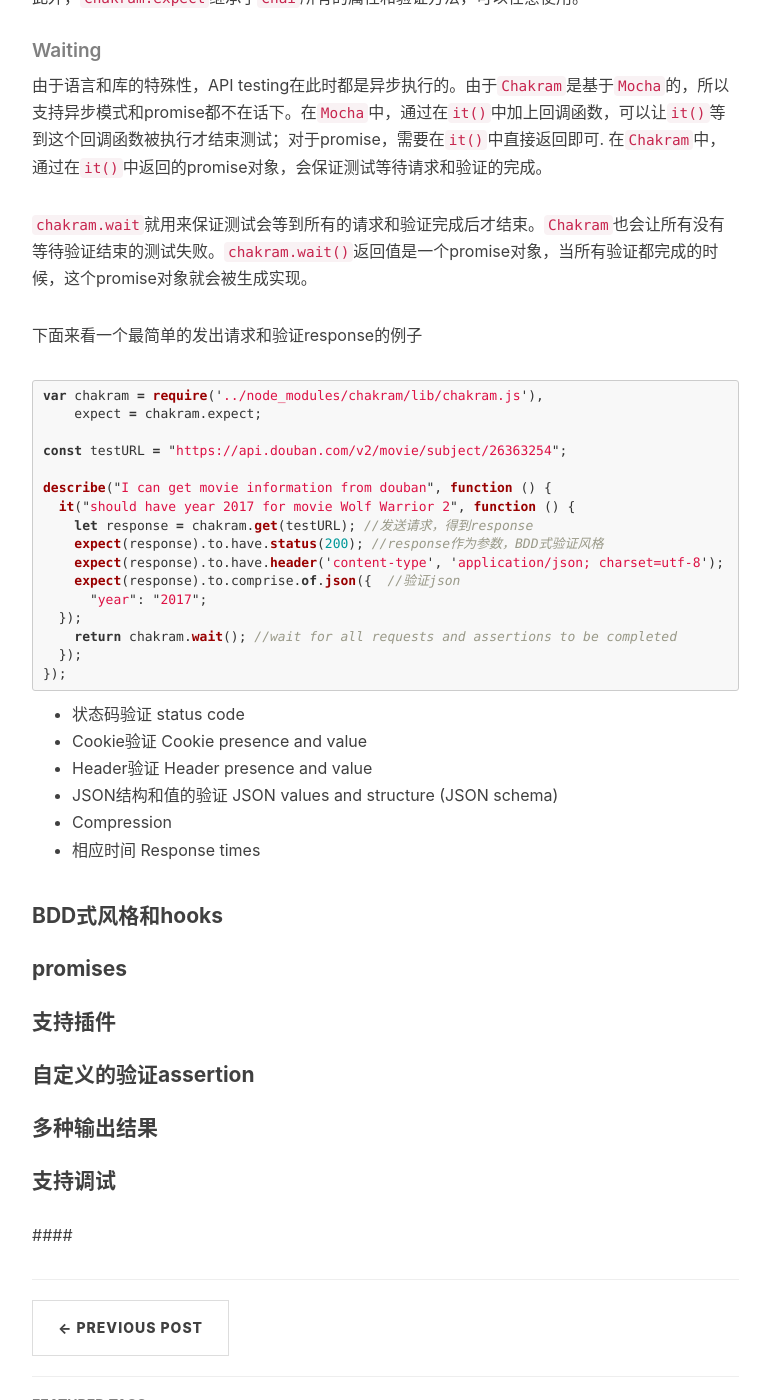
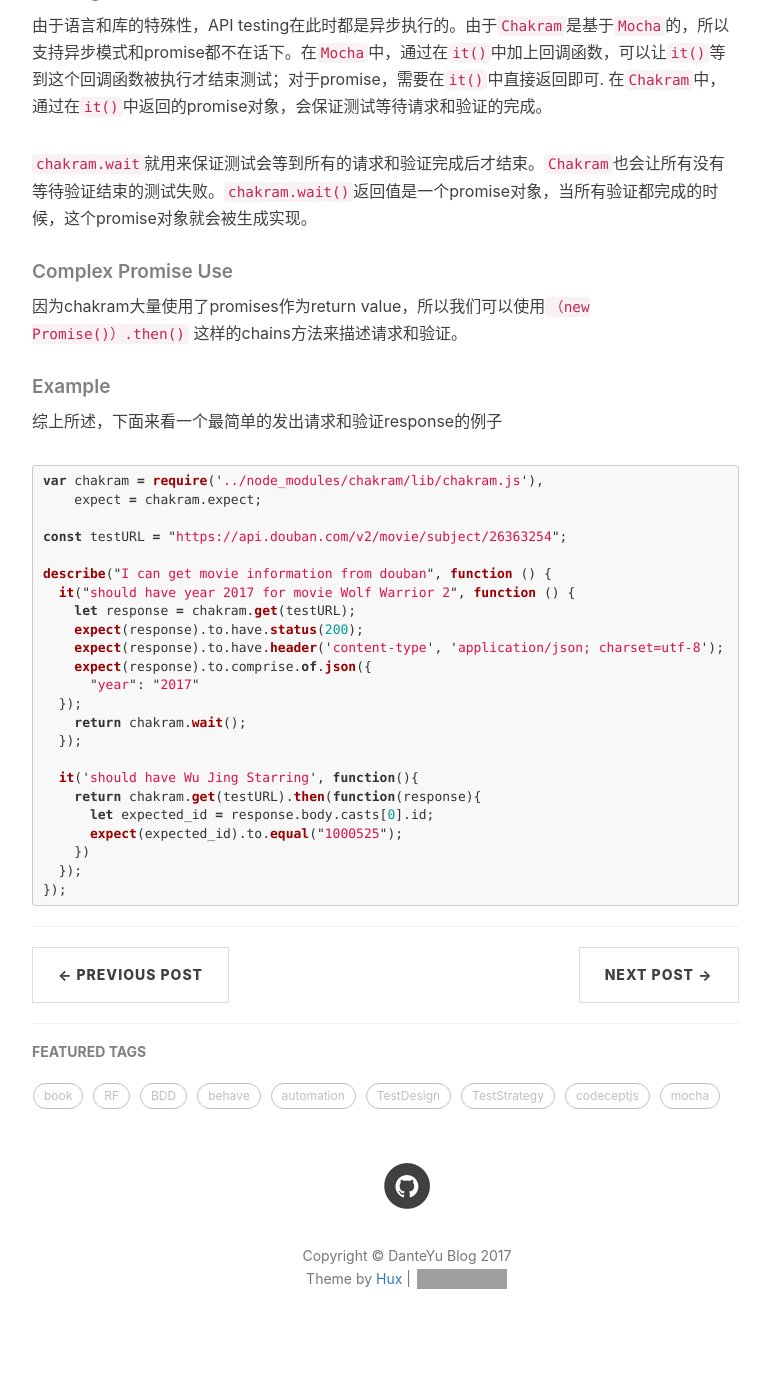
Before and after one commit to DanteYu/DanteYu.github.io, a Jekyll site: the page built from _posts/2017-11-05-Chakram.markdown, in a window 1280 px wide and 1400 px high, scrolled down 1814 px. Shown: the whole window, without its empty margins (233-1003 px from the left). Built offline with Jekyll 4.4.1, drawn with Linux system fonts in a browser that asks for light colours; nearby versions of some CDN libraries; comment, search, counter and statistics services are not loaded; some of the changed text lies outside the part shown; grey boxes are pictures that could not be loaded.

Commit message:
add new chakram post

````diff
--- a/_posts/2017-11-05-Chakram.markdown
+++ b/_posts/2017-11-05-Chakram.markdown
@@ -1,7 +1,7 @@
 ---
 layout:     post
-title:      Chakram学习笔记 (in progress)
-subtitle:   基本概念和用法
+title:      Chakram学习笔记
+subtitle:   基本概念
 date:       2017-11-05 12:00:00
 author:     DanteYu
 tags:
@@ -45,7 +45,11 @@
 
 `chakram.wait`就用来保证测试会等到所有的请求和验证完成后才结束。`Chakram`也会让所有没有等待验证结束的测试失败。`chakram.wait()`返回值是一个promise对象，当所有验证都完成的时候，这个promise对象就会被生成实现。
 
-下面来看一个最简单的发出请求和验证response的例子
+##### Complex Promise Use
+因为chakram大量使用了promises作为return value，所以我们可以使用`（new Promise()）.then()` 这样的chains方法来描述请求和验证。
+
+##### Example
+综上所述，下面来看一个最简单的发出请求和验证response的例子
 
 ```js
 var chakram = require('../node_modules/chakram/lib/chakram.js'),
@@ -55,31 +59,20 @@
 
 describe("I can get movie information from douban", function () {
   it("should have year 2017 for movie Wolf Warrior 2", function () {
-    let response = chakram.get(testURL); //发送请求，得到response
-    expect(response).to.have.status(200); //response作为参数，BDD式验证风格
+    let response = chakram.get(testURL);
+    expect(response).to.have.status(200);
     expect(response).to.have.header('content-type', 'application/json; charset=utf-8');
-    expect(response).to.comprise.of.json({  //验证json
-      "year": "2017";
+    expect(response).to.comprise.of.json({
+      "year": "2017"
   });
-    return chakram.wait(); //wait for all requests and assertions to be completed
+    return chakram.wait();
+  });
+
+  it('should have Wu Jing Starring', function(){
+    return chakram.get(testURL).then(function(response){
+      let expected_id = response.body.casts[0].id;
+      expect(expected_id).to.equal("1000525");
+    })
   });
 });
 ```
-
-* 状态码验证 status code
-* Cookie验证 Cookie presence and value
-* Header验证 Header presence and value
-* JSON结构和值的验证 JSON values and structure (JSON schema)
-* Compression
-* 相应时间 Response times
-
-#### BDD式风格和hooks
-#### promises
-#### 支持插件
-#### 自定义的验证assertion
-#### 多种输出结果
-#### 支持调试
-
-
-
-####
````
Also changed, not shown: _posts/2017-11-11-Chakram1.markdown (added, +54 -0 lines).
